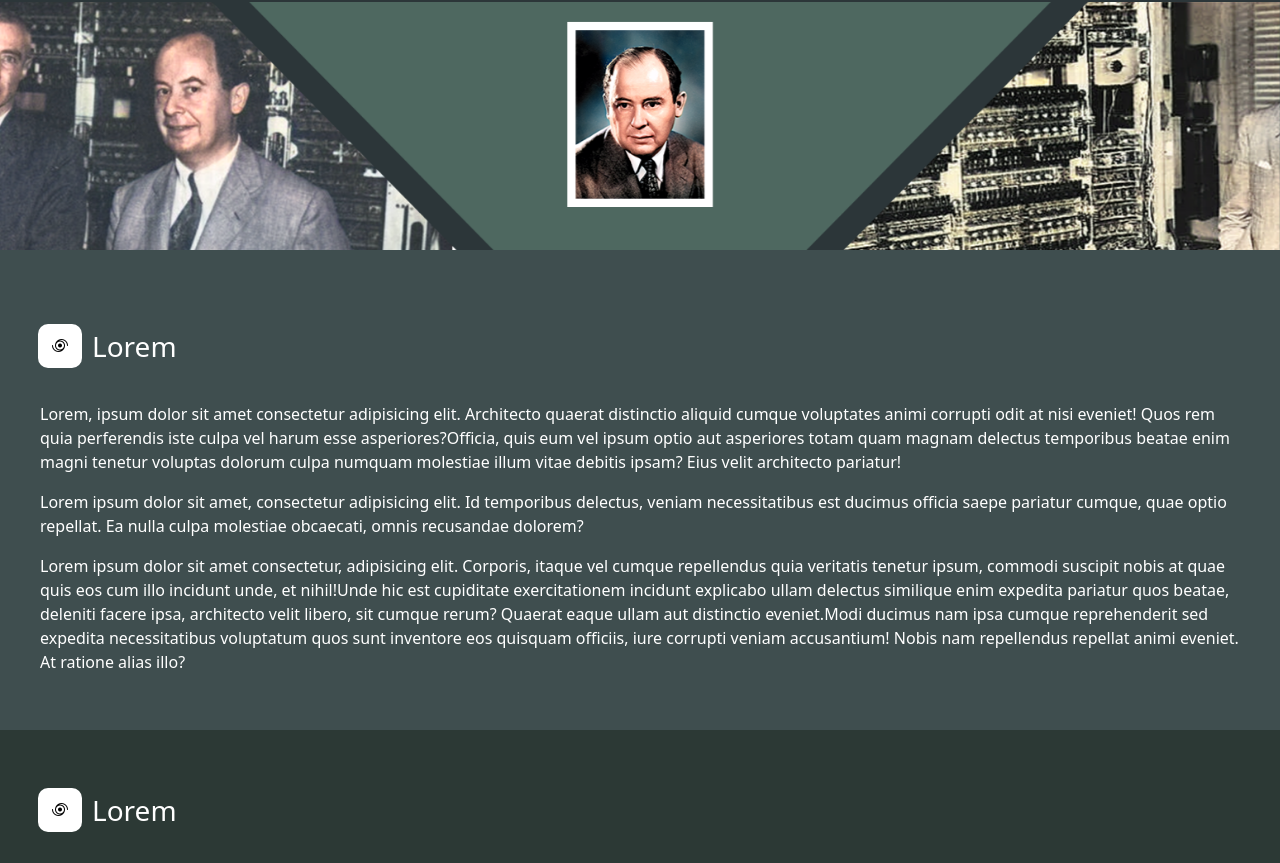
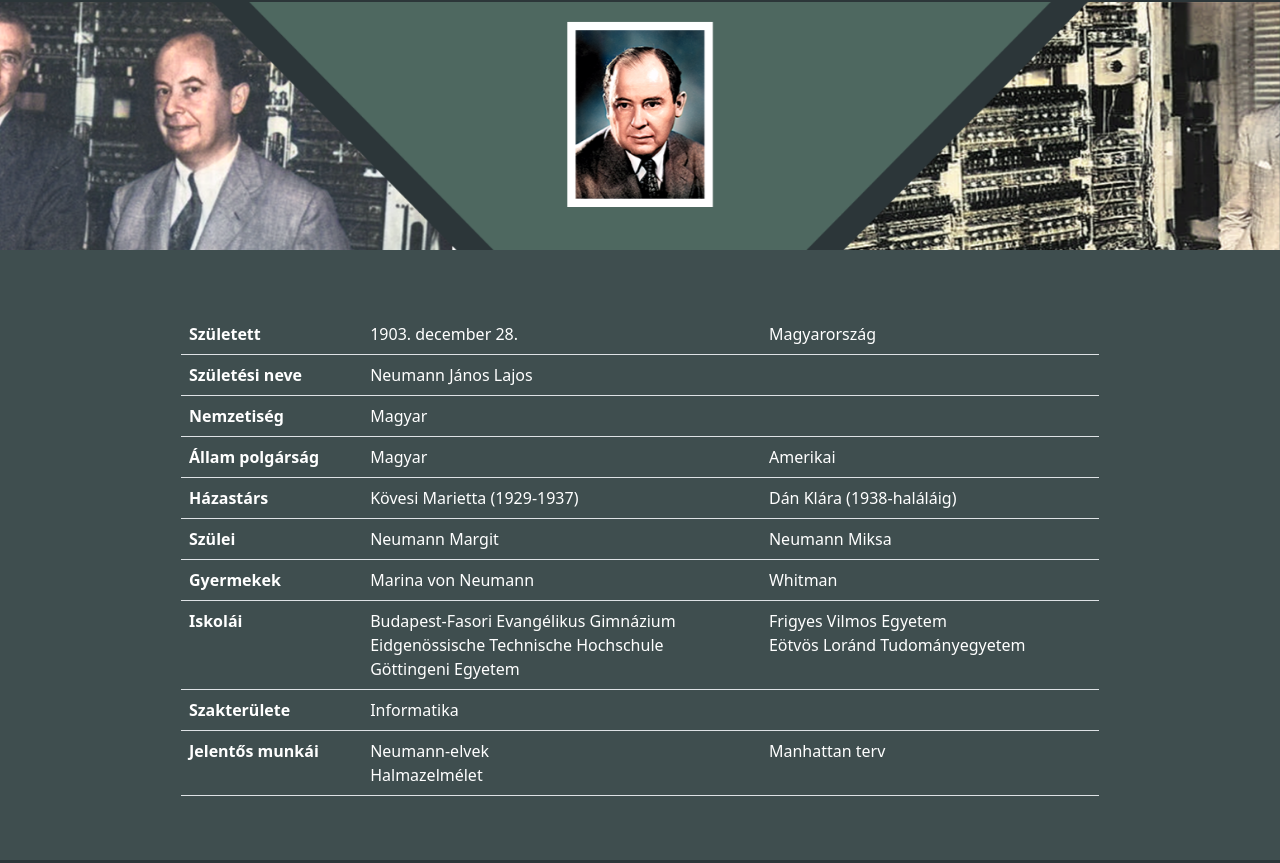
Before and after one commit to TMarccci/Projekt_1_Web-2022-23, a plain HTML site: page index.html in a window 1280 px wide. Shown: the part 54-917 px from the top of the page. Drawn offline with nearby package versions, Linux system fonts and the light colour scheme.

Commit message:
angol leírás és táblázat

```diff
--- a/index.html
+++ b/index.html
@@ -70,28 +70,71 @@
         <!--Content-->
         <div class="content">
             <section class="row mt-3 px-3 py-4 text-white">
-                <div class="col-12">
-                    <div class="d-flex my-4">
-                        <span class="icons text-black"><i class="bi bi-tropical-storm"></i></span>
-                        <h3 id="" class="subhs my-auto">Lorem</h3>
-                    </div>
+                <div class="col-12 py-4">
                     <div class="row">
-                        <p><span>Lorem, ipsum dolor sit amet consectetur adipisicing elit. Architecto quaerat distinctio aliquid cumque voluptates animi corrupti odit at nisi eveniet! Quos rem quia perferendis iste culpa vel harum esse asperiores?</span><span>Officia, quis eum vel ipsum optio aut asperiores totam quam magnam delectus temporibus beatae enim magni tenetur voluptas dolorum culpa numquam molestiae illum vitae debitis ipsam? Eius velit architecto pariatur!</span></p>
-                        <p>Lorem ipsum dolor sit amet, consectetur adipisicing elit. Id temporibus delectus, veniam necessitatibus est ducimus officia saepe pariatur cumque, quae optio repellat. Ea nulla culpa molestiae obcaecati, omnis recusandae dolorem?</p>
-                        <p><span>Lorem ipsum dolor sit amet consectetur, adipisicing elit. Corporis, itaque vel cumque repellendus quia veritatis tenetur ipsum, commodi suscipit nobis at quae quis eos cum illo incidunt unde, et nihil!</span><span>Unde hic est cupiditate exercitationem incidunt explicabo ullam delectus similique enim expedita pariatur quos beatae, deleniti facere ipsa, architecto velit libero, sit cumque rerum? Quaerat eaque ullam aut distinctio eveniet.</span><span>Modi ducimus nam ipsa cumque reprehenderit sed expedita necessitatibus voluptatum quos sunt inventore eos quisquam officiis, iure corrupti veniam accusantium! Nobis nam repellendus repellat animi eveniet. At ratione alias illo?</span></p>
-                    </div>
-                </div>
-            </section>
-            <section class="row mt-3 px-3 py-4 text-white">
-                <div class="col-12">
-                    <div class="d-flex my-4">
-                        <span class="icons text-black"><i class="bi bi-tropical-storm"></i></span>
-                        <h3 id="" class="subhs my-auto">Lorem</h3>
-                    </div>
-                    <div class="row">
-                        <p><span>Lorem, ipsum dolor sit amet consectetur adipisicing elit. Architecto quaerat distinctio aliquid cumque voluptates animi corrupti odit at nisi eveniet! Quos rem quia perferendis iste culpa vel harum esse asperiores?</span><span>Officia, quis eum vel ipsum optio aut asperiores totam quam magnam delectus temporibus beatae enim magni tenetur voluptas dolorum culpa numquam molestiae illum vitae debitis ipsam? Eius velit architecto pariatur!</span></p>
-                        <p>Lorem ipsum dolor sit amet, consectetur adipisicing elit. Id temporibus delectus, veniam necessitatibus est ducimus officia saepe pariatur cumque, quae optio repellat. Ea nulla culpa molestiae obcaecati, omnis recusandae dolorem?</p>
-                        <p><span>Lorem ipsum dolor sit amet consectetur, adipisicing elit. Corporis, itaque vel cumque repellendus quia veritatis tenetur ipsum, commodi suscipit nobis at quae quis eos cum illo incidunt unde, et nihil!</span><span>Unde hic est cupiditate exercitationem incidunt explicabo ullam delectus similique enim expedita pariatur quos beatae, deleniti facere ipsa, architecto velit libero, sit cumque rerum? Quaerat eaque ullam aut distinctio eveniet.</span><span>Modi ducimus nam ipsa cumque reprehenderit sed expedita necessitatibus voluptatum quos sunt inventore eos quisquam officiis, iure corrupti veniam accusantium! Nobis nam repellendus repellat animi eveniet. At ratione alias illo?</span></p>
+                        <table class="table text-white w-75 mx-auto">
+
+                            <tbody>
+                              <tr>
+                                <th scope="row">Született</th>
+                                <td>1903. december 28.</td>
+                                <td>Magyarország</td>
+                              </tr>
+                              <tr>
+                                <th scope="row">Születési neve</th>
+                                <td>Neumann János Lajos</td>
+                                <td></td>
+                              </tr>
+                              <tr>
+                                <th scope="row">Nemzetiség</th>
+                                <td>Magyar</td>
+                                <td></td>
+                              </tr>
+                              <tr>
+                                <th scope="row">Állam polgárság</th>
+                                <td>Magyar</td>
+                                <td>Amerikai<tr>
+                                </tr>
+                              <tr>
+                                <th scope="row">Házastárs</th>
+                                <td>Kövesi Marietta (1929-1937)</td>
+                                <td>Dán Klára (1938-haláláig)</td>
+                              </tr>
+                              <tr>
+                                <th scope="row">Szülei</th>
+                                <td>Neumann Margit</td>
+                                <td>Neumann Miksa</td>
+                              </tr>
+                              <tr>
+                                <th scope="row">Gyermekek</th>
+                                <td>Marina von Neumann </td>
+                                <td>Whitman</td>
+                              </tr>
+                              <tr>
+                                <th scope="row">Iskolái</th>
+                                <td>
+                                    Budapest-Fasori Evangélikus Gimnázium<br>
+                                    Eidgenössische Technische Hochschule<br>
+                                    Göttingeni Egyetem
+                                 </td>
+                                 <td>Frigyes Vilmos Egyetem<br>
+                                    Eötvös Loránd Tudományegyetem
+                                 </td>
+                              </tr>
+                              <tr>
+                                <th scope="row">Szakterülete</th>
+                                <td>Informatika</td>
+                                <td></td>
+                              </tr>
+                              <tr>
+                                <th scope="row">Jelentős munkái </th>
+                                <td>Neumann-elvek <br>
+                                    Halmazelmélet
+                                </td>
+                                <td>Manhattan terv</td>
+                              </tr>
+                            </tbody>
+                        </table>
                     </div>
                 </div>
             </section>
```
Also changed, not shown: munkassagok/index.html (+132 -29 lines).
